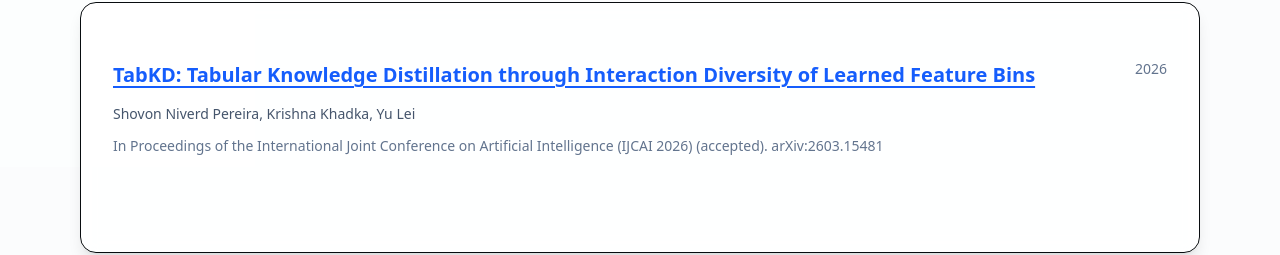
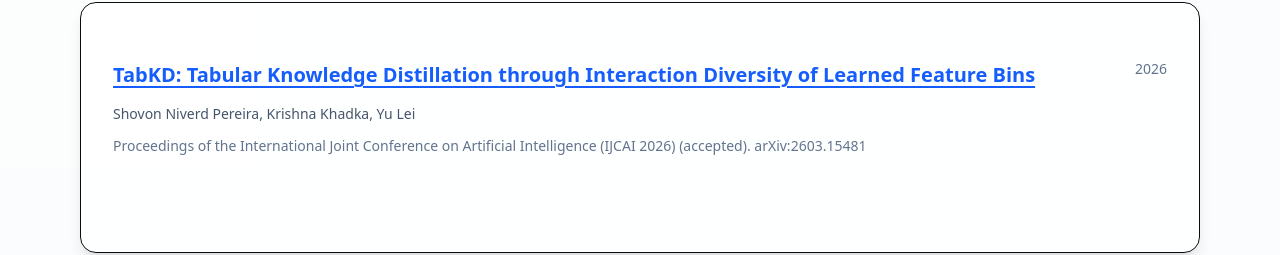
Before and after one commit to sercatuta-lei/sercatuta-lei.github.io, a Next.js app: page /publications in a window 1280 px wide. Shown: the part 342-597 px from the top of the page. Built offline with nearby package versions, Linux system fonts and the light colour scheme.

Commit message:
Fix venue formatting for TabKD publication

```diff
--- a/app/publications/data.ts
+++ b/app/publications/data.ts
@@ -53,7 +53,7 @@ const publicationsData: Publication[] = [
     id: 70,
     title: "TabKD: Tabular Knowledge Distillation through Interaction Diversity of Learned Feature Bins",
     authors: "Shovon Niverd Pereira, Krishna Khadka, Yu Lei",
-    venue: "In Proceedings of the International Joint Conference on Artificial Intelligence (IJCAI 2026) (accepted). arXiv:2603.15481",
+    venue: "Proceedings of the International Joint Conference on Artificial Intelligence (IJCAI 2026) (accepted). arXiv:2603.15481",
     url: "https://arxiv.org/abs/2603.15481",
     year: 2026,
     type: "conference"
```
